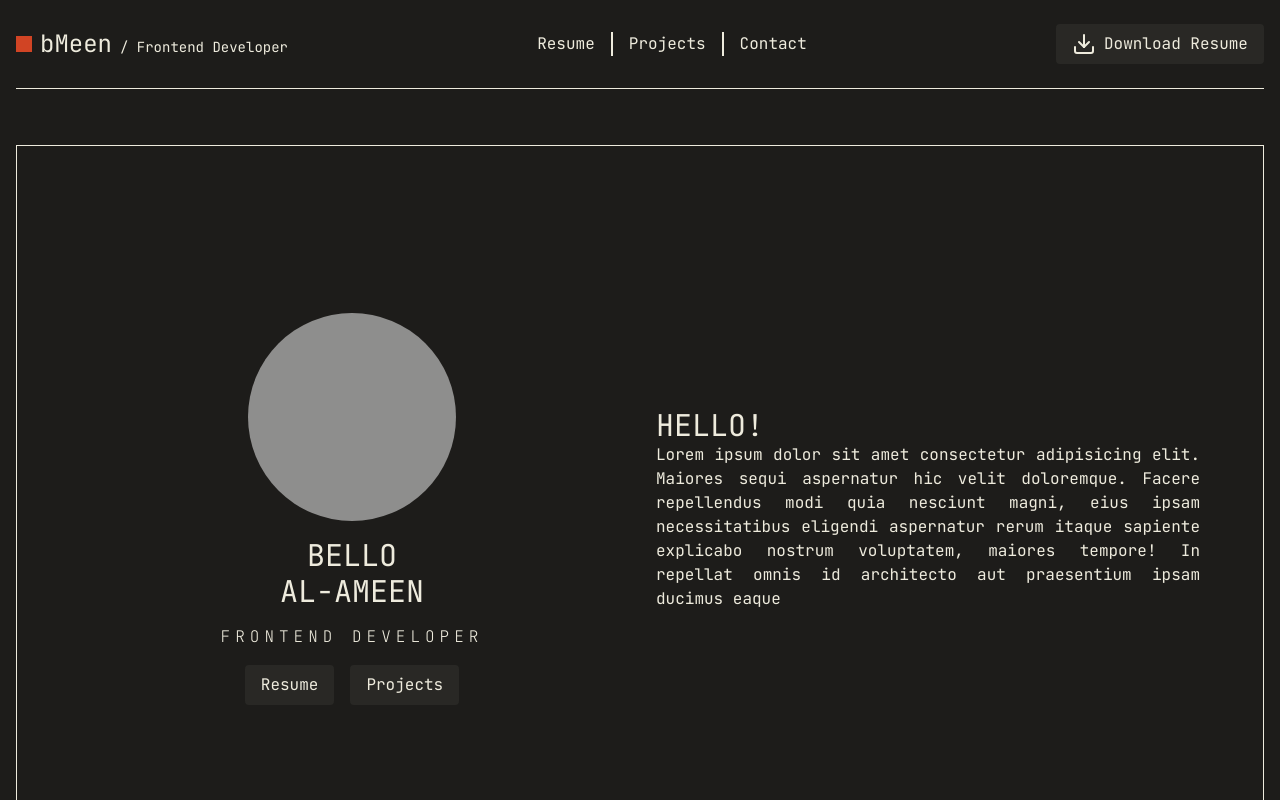
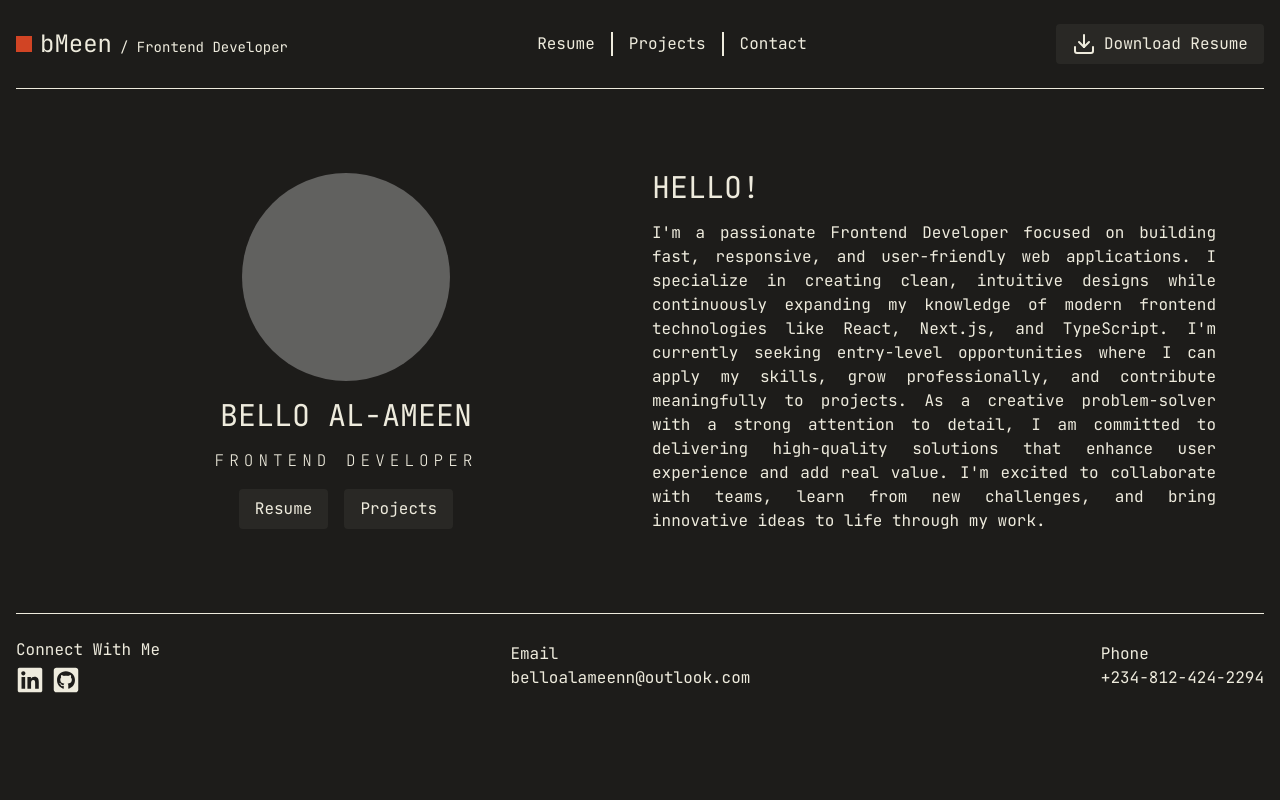
Before and after one commit to bMeen/bmeen, a Next.js app: page / in a window 1280 px wide. Shown: the top 800 px of the page. Built offline with nearby package versions, Linux system fonts and the light colour scheme.

Commit message:
layout fix

```diff
--- a/app/layout.tsx
+++ b/app/layout.tsx
@@ -30,12 +30,14 @@ export default function RootLayout({
       >
         <div className="max-w-screen-2xl mx-auto px-4">
           <Header />
-          <main className="border my-14 min-h-[calc(100vh-73px)] grid place-items-center">
-            {children}
-          </main>
+          <main className="my-14">{children}</main>
           <Footer />
         </div>
       </body>
     </html>
   );
 }
+
+/*
+lg:min-h-[calc(100vh-73px)] lg:grid lg:place-items-center"
+*/
--- a/app/page.tsx
+++ b/app/page.tsx
@@ -5,33 +5,39 @@ import Container from "./_components/Container";
 function Page() {
   return (
     <Container>
-      <div className="grid md:grid-cols-2 items-center">
-        <div className=" space-y-4 py-6">
-          <div className="w-28 h-28 md:w-40 md:h-40 rounded-full bg-white/50 mx-auto  lg:w-52 lg:h-52"></div>
+      <div className="grid lg:grid-cols-2 gap-6  items-center py-6">
+        <div className="space-y-4">
+          <div className="w-28 h-28 md:w-40 md:h-40 rounded-full bg-white/30 mx-auto  lg:w-52 lg:h-52"></div>
           <h1 className="text-center text-lg lg:text-3xl uppercase">
-            Bello <br /> Al-Ameen
+            Bello Al-Ameen
           </h1>
           <p className="uppercase font-extralight tracking-[5px] text-center">
             Frontend Developer
           </p>
           <div className="flex gap-4 justify-center mt-4">
-            <Button className=" px-4 py-2">
+            <Button className="text-sm px-2 py-1  md:px-4 md:py-2 md:text-base">
               <Link href="/resume">Resume</Link>
             </Button>
-            <Button className=" px-4 py-2">
+            <Button className="text-sm px-3 py-1 md:px-4 md:py-2 md:text-base">
               <Link href="/projects">Projects</Link>
             </Button>
           </div>
         </div>
 
-        <div className="px-4 py-6">
+        <div className="space-y-4">
           <h1 className="text-lg lg:text-3xl uppercase">Hello!</h1>
           <p className="text-justify">
-            Lorem ipsum dolor sit amet consectetur adipisicing elit. Maiores
-            sequi aspernatur hic velit doloremque. Facere repellendus modi quia
-            nesciunt magni, eius ipsam necessitatibus eligendi aspernatur rerum
-            itaque sapiente explicabo nostrum voluptatem, maiores tempore! In
-            repellat omnis id architecto aut praesentium ipsam ducimus eaque
+            I&apos;m a passionate Frontend Developer focused on building fast,
+            responsive, and user-friendly web applications. I specialize in
+            creating clean, intuitive designs while continuously expanding my
+            knowledge of modern frontend technologies like React, Next.js, and
+            TypeScript. I&apos;m currently seeking entry-level opportunities
+            where I can apply my skills, grow professionally, and contribute
+            meaningfully to projects. As a creative problem-solver with a strong
+            attention to detail, I am committed to delivering high-quality
+            solutions that enhance user experience and add real value. I&apos;m
+            excited to collaborate with teams, learn from new challenges, and
+            bring innovative ideas to life through my work.
           </p>
         </div>
       </div>
```
